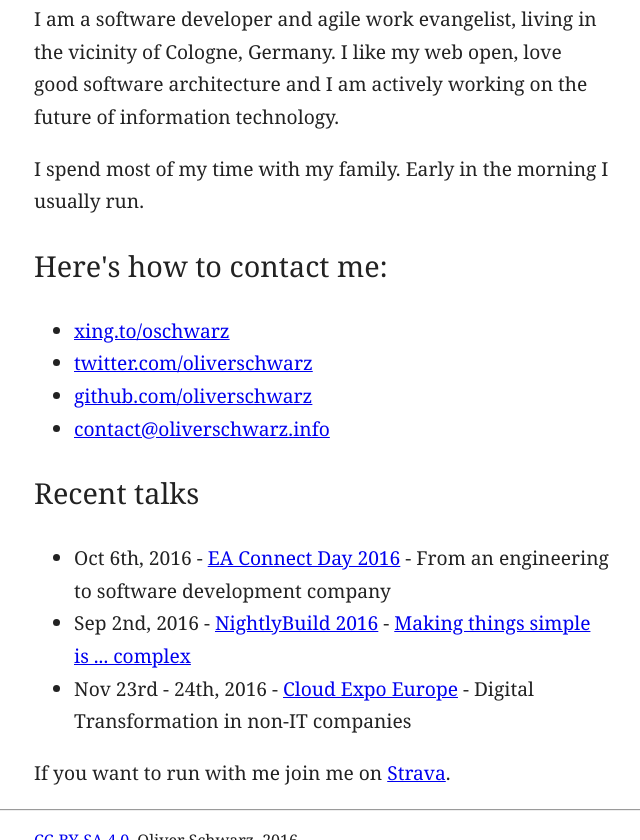
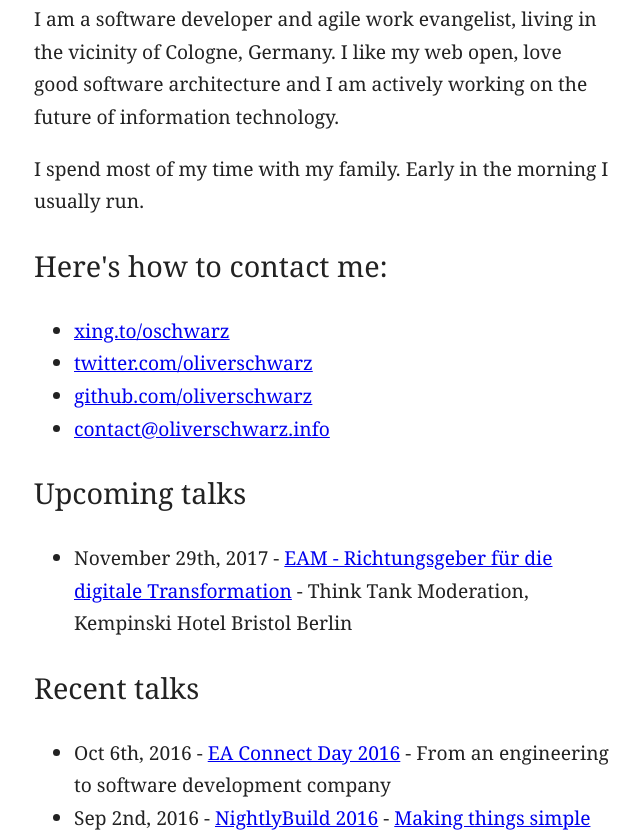
Before and after one commit to oliverschwarz/vc, a website: page src/index.html in a window 1280 px wide. Shown: the part 381-1221 px from the top of the page, without its empty margins (318-958 px from the left). Drawn offline with nearby package versions, Linux system fonts and the light colour scheme; files that its build step writes are made by us from their sources.

Commit message:
Adding new talk in November

```diff
--- a/src/index.html
+++ b/src/index.html
@@ -41,6 +41,11 @@
         <li><a href="mailto:contact@oliverschwarz.info">contact@oliverschwarz.info</a></li>
       </ul>
 
+      <h2>Upcoming talks</h2>
+      <ul>
+        <li>November 29th, 2017 - <a href="http://inside-business.org/konferenzen-2/">EAM - Richtungsgeber f&uuml;r die digitale Transformation</a> - Think Tank Moderation, Kempinski Hotel Bristol Berlin</li>
+      </ul>
+
       <h2>Recent talks</h2>
       <ul>
         <li>Oct 6th, 2016 - <a href="http://berlin2016.leanix.net/">EA Connect Day 2016</a> - From an engineering to software development company</li>
```
